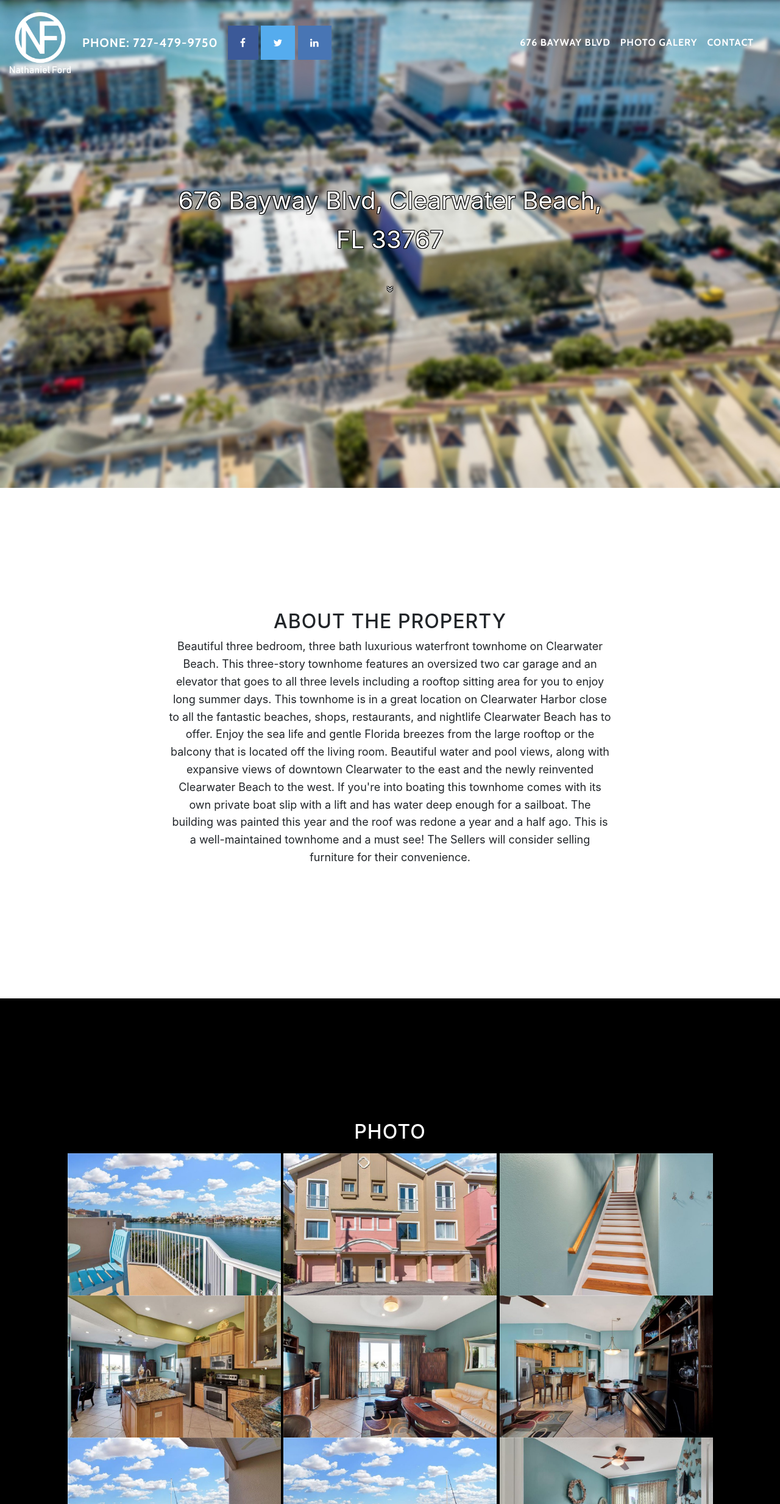
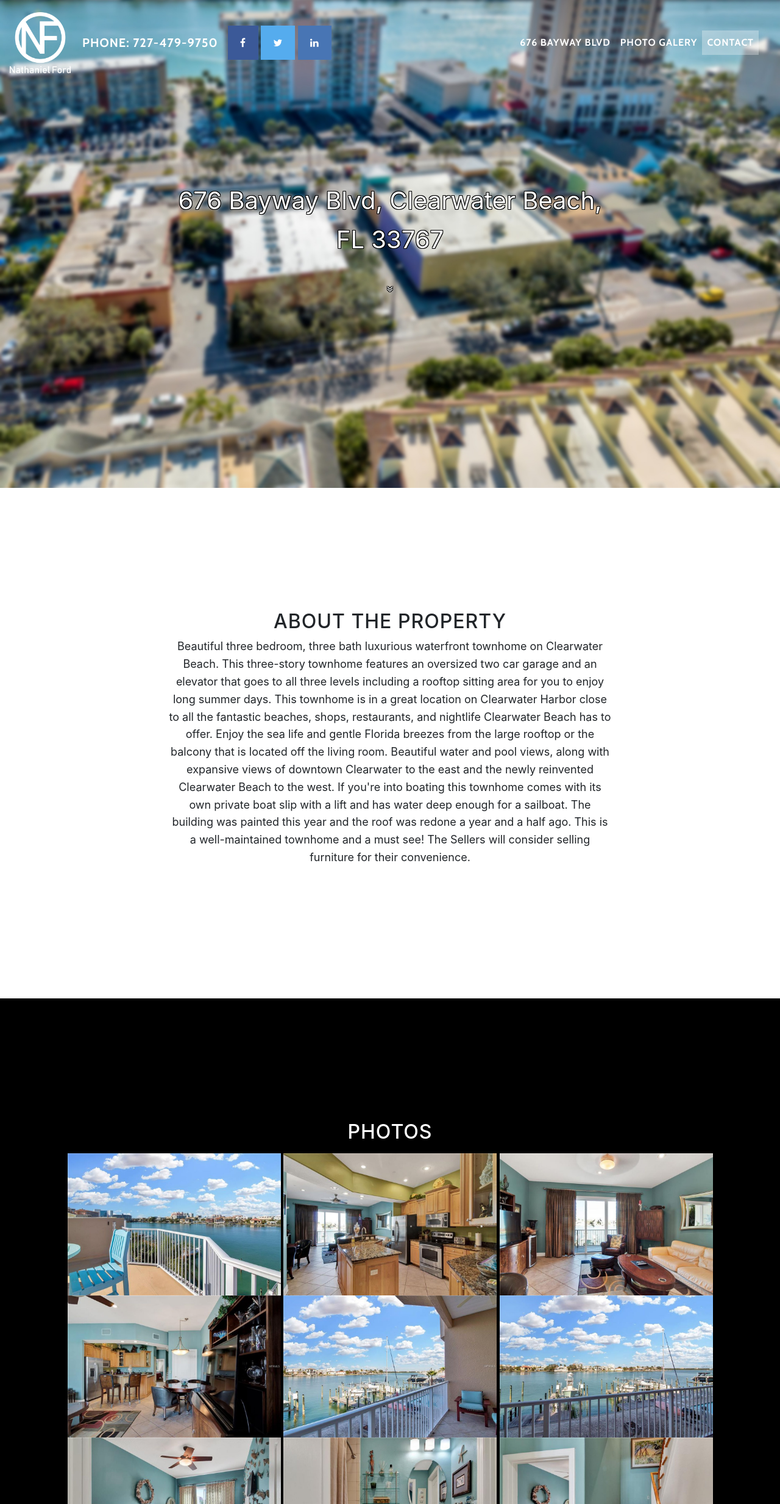
Before and after one commit to HunterV54/Nate_web2, a website with bundled scripts: page index.html in a window 1280 px wide. Shown: the top 2466 px of the page at 61% size. Built offline with nearby package versions, Linux system fonts and the light colour scheme; files whose address does not match are found by name.

Commit message:
maybe final

```diff
--- a/css/grayscale.css
+++ b/css/grayscale.css
@@ -5,6 +5,7 @@ body {
   height: 100%;
   color: white;
   background-color: black;
+
 }
 
 html {
@@ -76,7 +77,7 @@ a:focus, a:hover {
   font-family: 'Cabin', 'Helvetica Neue', Helvetica, Arial, sans-serif;
   margin-bottom: 0;
   text-transform: uppercase;
-  border-bottom: 1px soli d rgba(255, 255, 255, 0.3);
+  border-bottom: 1px solid rgba(255, 255, 255, 0.3);
   background-color: black;
 
 }
--- a/index.html
+++ b/index.html
@@ -116,13 +116,13 @@
     <section id="download" class="download-section content-section text-center">
       <div class="container">
        <!-- <div class="col-lg-8 mx-auto">-->
-          <h2>Photo</h2>
+          <h2>Photos</h2>
           <p>   </p>
          <!-- <ul id= "gallery">-->
          <!-- 2. Create links -->
                 <a href="css/clw1.jpg"><img src="css/clw1.jpg" width="350" height="233"></a>
-                <a href="css/clw2.jpg"><img src="css/clw2.jpg" width="350" height="233"></a>
-                <a href="css/clw3.jpg"><img src="css/clw3.jpg" width="350" height="233"></a>
+               <!-- <a href="css/clw2.jpg"><img src="css/clw2.jpg" width="350" height="233"></a>
+                <a href="css/clw3.jpg"><img src="css/clw3.jpg" width="350" height="233"></a>-->
                 <a href="css/clw4.jpg"><img src="css/clw4.jpg" width="350" height="233"></a>
                 <a href="css/clw5.jpg"><img src="css/clw5.jpg" width="350" height="233"></a>
                 <a href="css/clw6.jpg"><img src="css/clw6.jpg" width="350" height="233"></a>
@@ -203,6 +203,7 @@
 
 
     <!-- JS -->
+      <script src="js/grayscale.min.js"></script>
 	<script src="//code.jquery.com/jquery-3.2.1.min.js"></script>
 	<script src="jquery.fancybox.min.js"></script>
 
```
